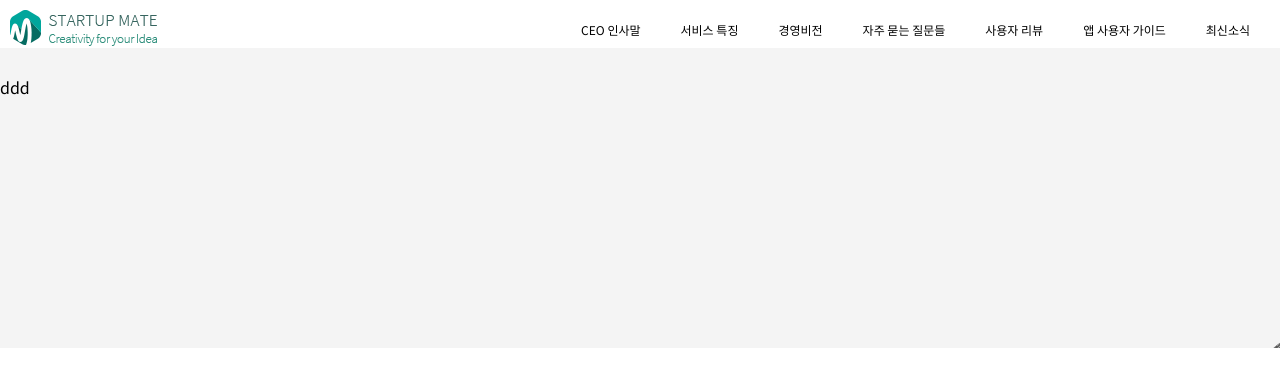
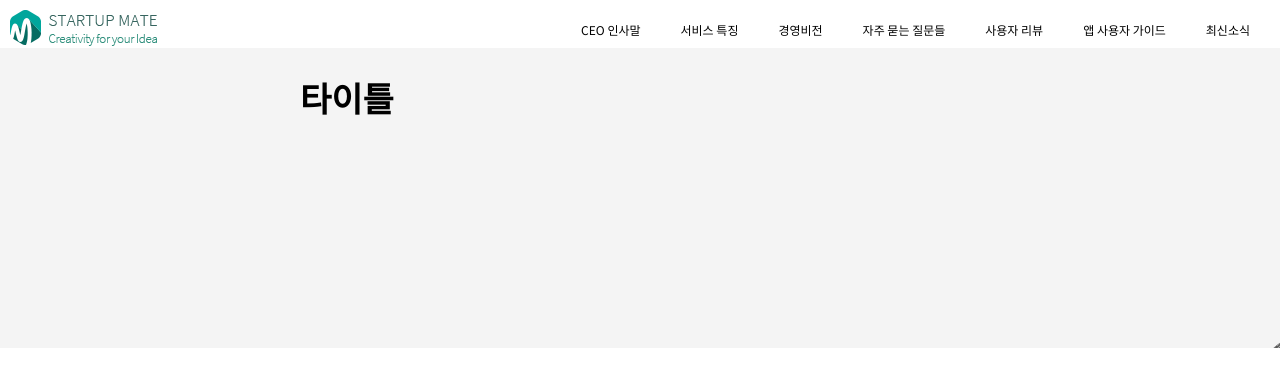
Before and after one commit to eorjs37/webpack_practice, a website built with webpack: page src/index.html in a window 1280 px wide. Built offline with nearby package versions, Linux system fonts and the light colour scheme; files whose address does not match are found by name.

Commit message:
타이틀 변경

```diff
--- a/src/index.html
+++ b/src/index.html
@@ -12,7 +12,7 @@
     <!-- ################################### header ################################### -->
     <header>
         <div class="header_inner">
-            <div class="logo">
+            <div class="logo pointer">
                 <h1>
                     <img src="./assets/img/logo.png" alt="">
                 </h1>
@@ -36,7 +36,7 @@
     <section class="welcome">
        <div class="welcome-inner">
             <h1 class="welcome-title">
-                ddd
+                타이틀
             </h1>
        </div>
     </section>
--- a/src/sass/common.scss
+++ b/src/sass/common.scss
@@ -4,3 +4,7 @@ body{
     line-height: 1.2em;
     font-family: 'Noto Sans KR', sans-serif;
 }
+
+.pointer{
+    cursor: pointer;
+}
--- a/src/sass/styles.scss
+++ b/src/sass/styles.scss
@@ -51,7 +51,12 @@ section.welcome{
     }
 
     .welcome-title{
+        display: inline-block;
         position: absolute;
+        font-size: 34px;
+        font-weight: bold;
         top: 30px;
+        line-height: 1.2em;
+        left: 300px;
     }
 }
```
